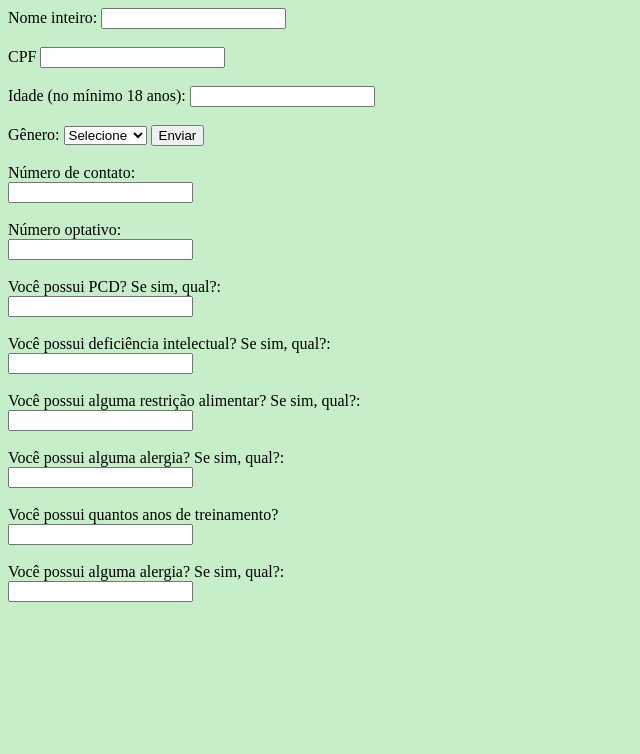
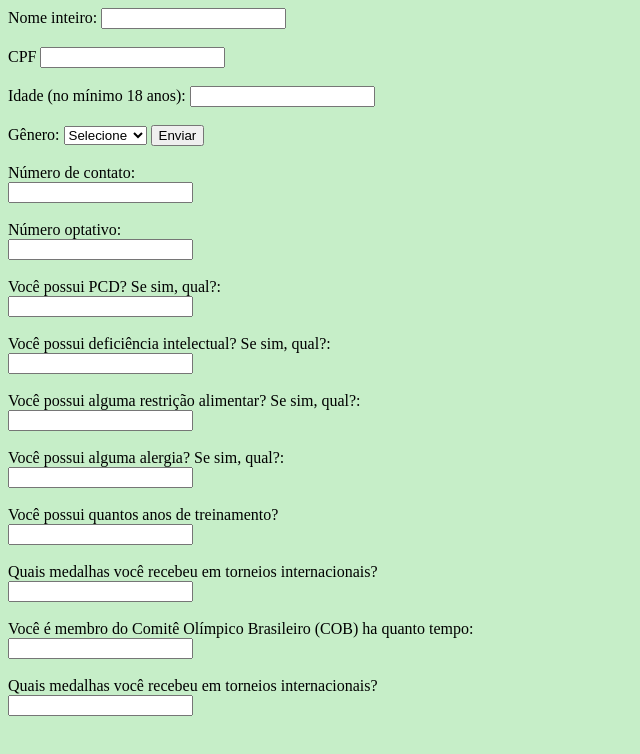
Before and after one commit to LauraKastenn/formul-rio, a plain HTML site: page index.html in a window 1280 px wide. Shown: the whole page, without its empty margins (0-640 px from the left). Drawn offline with Linux system fonts and the light colour scheme.

Commit message:
add texto

```diff
--- a/index.html
+++ b/index.html
@@ -66,9 +66,20 @@
         <input type="treinamento" id="treinamento" name="treinamento" required>
         <br>
         <br>
-        <label for="alergia">Você possui alguma alergia? Se sim, qual?:</label>
+        <label for="medalhas">Quais medalhas você recebeu em torneios internacionais?</label>
         <br>
-        <input type="alergia" id="alergia" name="alergia" required>
+        <input type="medalhas" id="medalhas" name="medalhas" required>
+        <br>
+        <br>
+        <label for="cob">Você é membro do Comitê Olímpico Brasileiro (COB) ha quanto tempo:</label>
+        <br>
+        <input type="cob" id="cob" name="cob" required>
+        <br>
+        <br>
+        <label for="medalhas">Quais medalhas você recebeu em torneios internacionais?</label>
+        <br>
+        <input type="medalhas" id="medalhas" name="medalhas" required>
+
         <br>
         <br>
 
```
